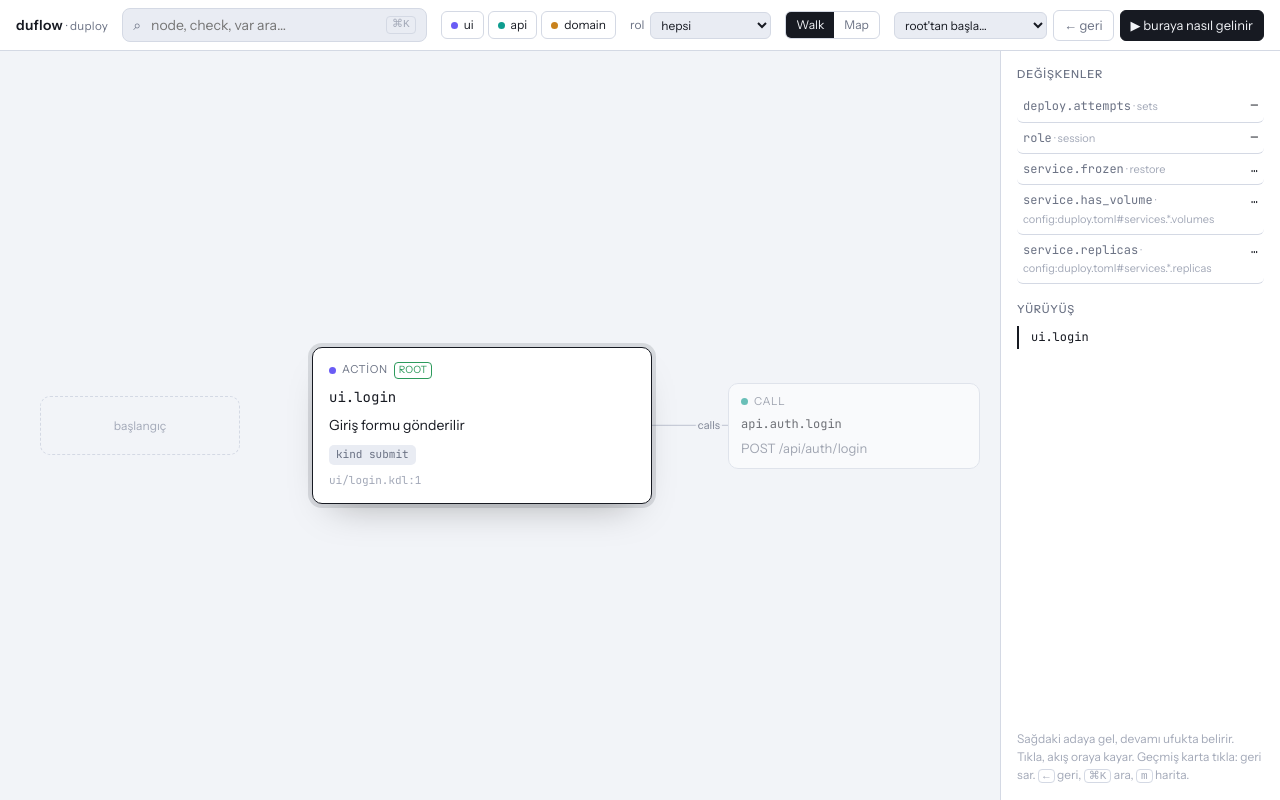
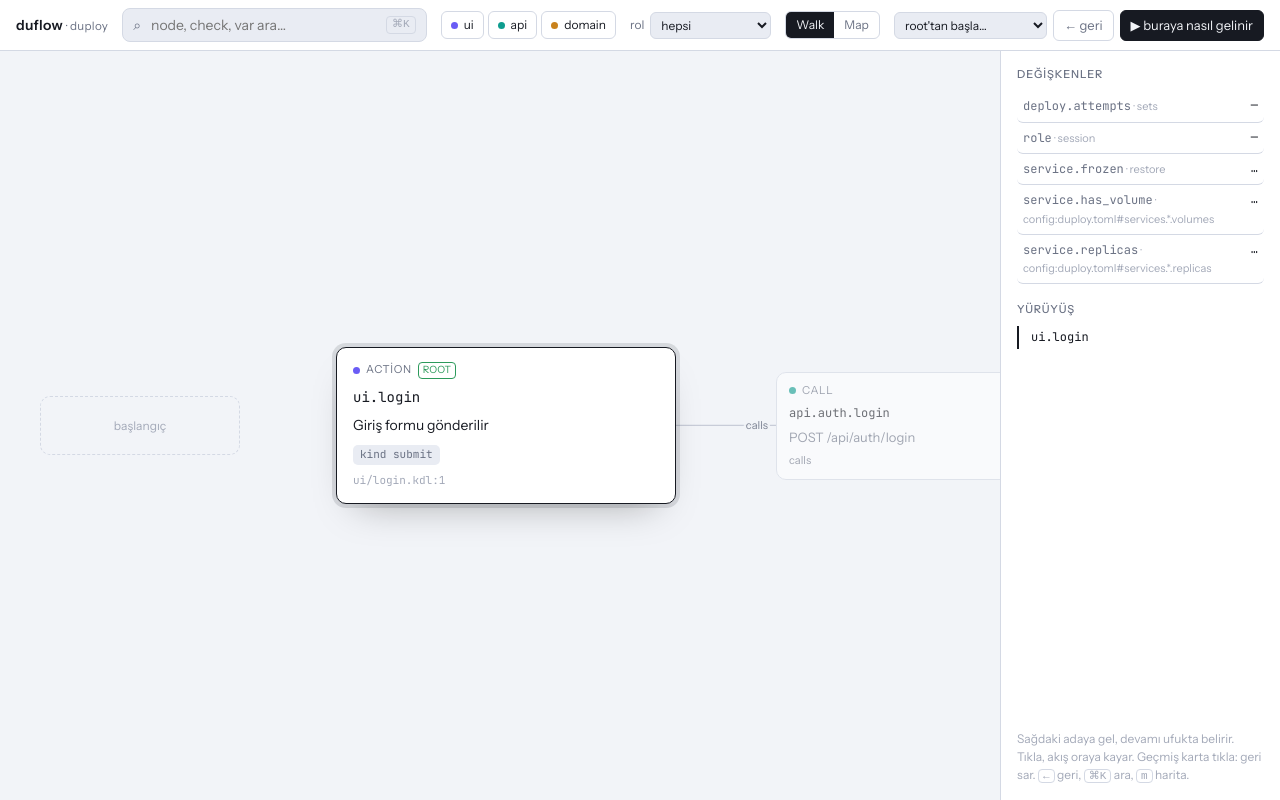
Before and after one commit to duhanbalci/duflow, a Vue app in the folder ui/: page / in a window 1280 px wide. Built offline with nearby package versions, Linux system fonts and the light colour scheme.

Commit message:
fix(ui): layer toggle skips any hidden-layer node, wire labels fit

```diff
--- a/ui/src/components/Card.vue
+++ b/ui/src/components/Card.vue
@@ -34,6 +34,9 @@ const isRoot = computed(() => g.value?.roots.includes(props.id))
     </div>
     <div class="id mono">{{ id }}</div>
     <div class="desc">{{ node?.desc }}</div>
+    <div v-if="cand?.labels.length && col !== 'horizon'" class="lbls">
+      <span v-for="l in cand.labels" :key="l.label" class="lbl" :class="l.cls">{{ l.label }}</span>
+    </div>
 
     <template v-if="col === 'now' && full">
       <div class="meta" v-if="Object.keys(full.attrs).length || full.checks.length || full.sets.length || listens.length">
@@ -49,7 +52,7 @@ const isRoot = computed(() => g.value?.roots.includes(props.id))
     </template>
 
     <div v-if="cand?.via" class="via mono">
-      via {{ cand.via.attrs.method ?? '' }} {{ cand.via.attrs.path ?? cand.via.id }}
+      via {{ cand.via.kind === 'call' ? (cand.via.attrs.method ?? '') + ' ' + (cand.via.attrs.path ?? cand.via.id) : cand.via.id }}
       <template v-if="cand.via.checks.length"> · {{ cand.via.checks.length }} check</template>
     </div>
   </component>
@@ -62,6 +65,9 @@ const isRoot = computed(() => g.value?.roots.includes(props.id))
 .kind .chip { text-transform: none; letter-spacing: 0; margin-left: auto; }
 .id { font-size: 12px; color: var(--text); word-break: break-all; }
 .desc { color: var(--muted); font-size: 13px; }
+.lbls { display: flex; flex-wrap: wrap; gap: 4px 8px; }
+.lbl { font-size: 11px; color: var(--muted); }
+.lbl.guard { color: var(--domain); } .lbl.fail { color: var(--bad); }
 .via { font-size: 11px; color: var(--api); border-top: 1px dashed var(--line); padding-top: 6px; margin-top: 2px; }
 .past { opacity: .55; cursor: pointer; }
 .past:hover { opacity: .9; }
--- a/ui/src/components/Walk.vue
+++ b/ui/src/components/Walk.vue
@@ -127,13 +127,27 @@ function drawWires() {
     let labels: { label: string; cls: string }[] = []
     try { labels = JSON.parse(b.dataset.labels ?? '[]') } catch { /* boş */ }
     const y0 = B.y - (labels.length - 1) * 7
-    labels.forEach((l, i) => parts.push(`<text x="${B.l - 8}" y="${y0 + i * 14 + 4}" text-anchor="end" class="${l.cls}" opacity="${hotp ? 1 : .85}">${esc(l.label)}</text>`))
+    const maxW = Math.max(0, B.l - A.r - 20)
+    labels.forEach((l, i) => parts.push(`<text x="${B.l - 8}" y="${y0 + i * 14 + 4}" text-anchor="end" class="${l.cls}" opacity="${hotp ? 1 : .85}" data-max="${maxW}"><title>${esc(l.label)}</title>${esc(l.label)}</text>`))
   }
   const nowEl = q('now', current.value)
   if (previous.value) link(q('past', previous.value), nowEl, true)
   for (const c of cl.querySelectorAll<HTMLElement>('.col.next .card')) link(nowEl, c, c.dataset.id === hot.value)
   if (hot.value) { const h = q('next', hot.value); for (const c of cl.querySelectorAll<HTMLElement>('.col.horizon .card')) link(h, c, false) }
   svg.innerHTML = parts.join('')
+  // sığmayan etiketi kısalt (ölçüm DOM'a girdikten sonra)
+  for (const t of svg.querySelectorAll<SVGTextElement>('text[data-max]')) {
+    const max = Number(t.dataset.max)
+    const title = t.querySelector('title')
+    let text = t.textContent?.replace(title?.textContent ?? '', '') ?? ''
+    const node = [...t.childNodes].find((n) => n.nodeType === 3)
+    if (!node) continue
+    let guard = 0
+    while (t.getComputedTextLength() > max && text.length > 3 && guard++ < 60) {
+      text = text.slice(0, -2).trimEnd() + '…'
+      node.textContent = text
+    }
+  }
   svg.style.opacity = '1'
 }
 
@@ -188,7 +202,7 @@ watch([() => state.hiddenLayers, () => state.role, () => state.filter, () => sta
 .wires :deep(text) { font: 11px "Instrument Sans", system-ui, sans-serif; fill: var(--muted); paint-order: stroke; stroke: var(--bg); stroke-width: 5px; stroke-linejoin: round; }
 .wires :deep(text.guard) { fill: var(--domain); }
 .wires :deep(text.fail) { fill: var(--bad); }
-.cols { display: flex; align-items: center; gap: 72px; position: relative; z-index: 1; }
+.cols { display: flex; align-items: center; gap: 96px; position: relative; z-index: 1; }
 .col { display: flex; flex-direction: column; gap: 14px; align-items: stretch; }
 .col.past { width: 200px; } .col.now { width: 340px; } .col.next { width: 260px; } .col.horizon { width: 210px; }
 .col.next { max-height: calc(100vh - 120px); overflow: auto; padding: 4px; }
--- a/ui/src/graph.ts
+++ b/ui/src/graph.ts
@@ -90,14 +90,18 @@ export class Graph {
       if (cls === 'fail' || (cls === 'guard' && c.cls !== 'fail')) c.cls = cls as Candidate['cls']
       if (diff === 'added') c.diff = 'added'
     }
-    const n = this.nodes.get(id)
-    if (n) for (const e of n.out) {
-      const t = this.nodes.get(e.to)
-      const addedEdge = this.diff?.edges_added.some(([f, to]) => f === id && to === e.to) ? 'added' : undefined
-      if (t && opts.hideLayers?.has(t.layer) && t.kind === 'call') {
-        for (const e2 of t.out) push(e2.to, e2.label, e2.class, e2.when, t)
-      } else push(e.to, e.label, e.class, e.when, undefined, addedEdge)
+    // gizli katmandaki hedef atlanır, onun çıkışları "via" ile gelir (zincirleme, döngü korumalı)
+    const walk = (from: string, via: Node | undefined, seen: Set<string>) => {
+      const n = this.nodes.get(from); if (!n) return
+      for (const e of n.out) {
+        const t = this.nodes.get(e.to)
+        const addedEdge = !via && this.diff?.edges_added.some(([f, to]) => f === from && to === e.to) ? 'added' : undefined
+        if (t && opts.hideLayers?.has(t.layer) && t.id !== id && !seen.has(t.id)) {
+          if (t.out.length) { seen.add(t.id); walk(t.id, via ?? t, seen) } else push(e.to, e.label, e.class, e.when, via, addedEdge)
+        } else push(e.to, e.label, e.class, e.when, via, addedEdge)
+      }
     }
+    walk(id, undefined, new Set())
     // diff: artık olmayan kenarlar ve silinmiş hedefler
     if (this.diff) {
       for (const [from, to, label] of this.diff.edges_removed) if (from === id) push(to, label, 'fail', undefined, undefined, 'removed')
```
Also changed, not shown: 1 other file (tests, documents, lock files or other folders).
